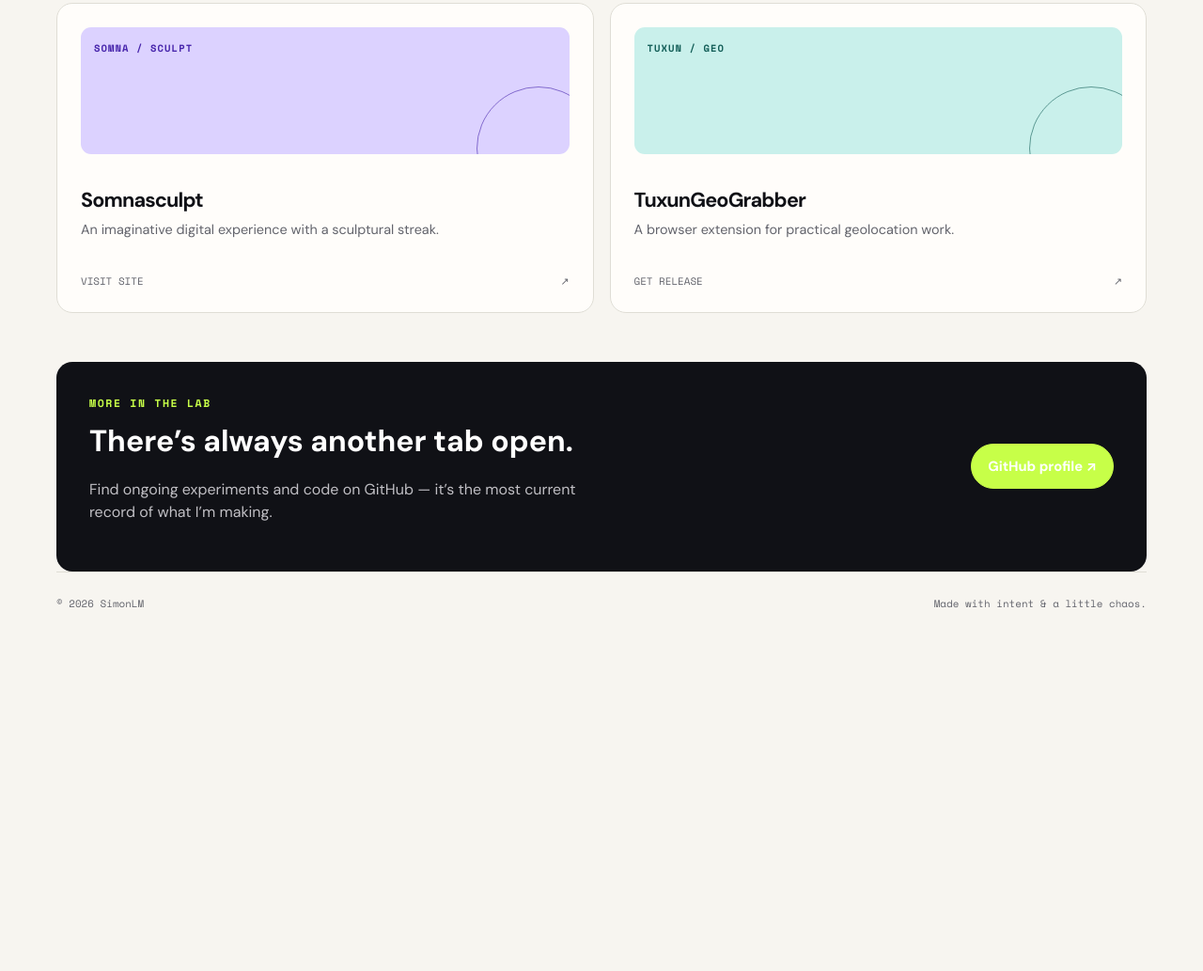
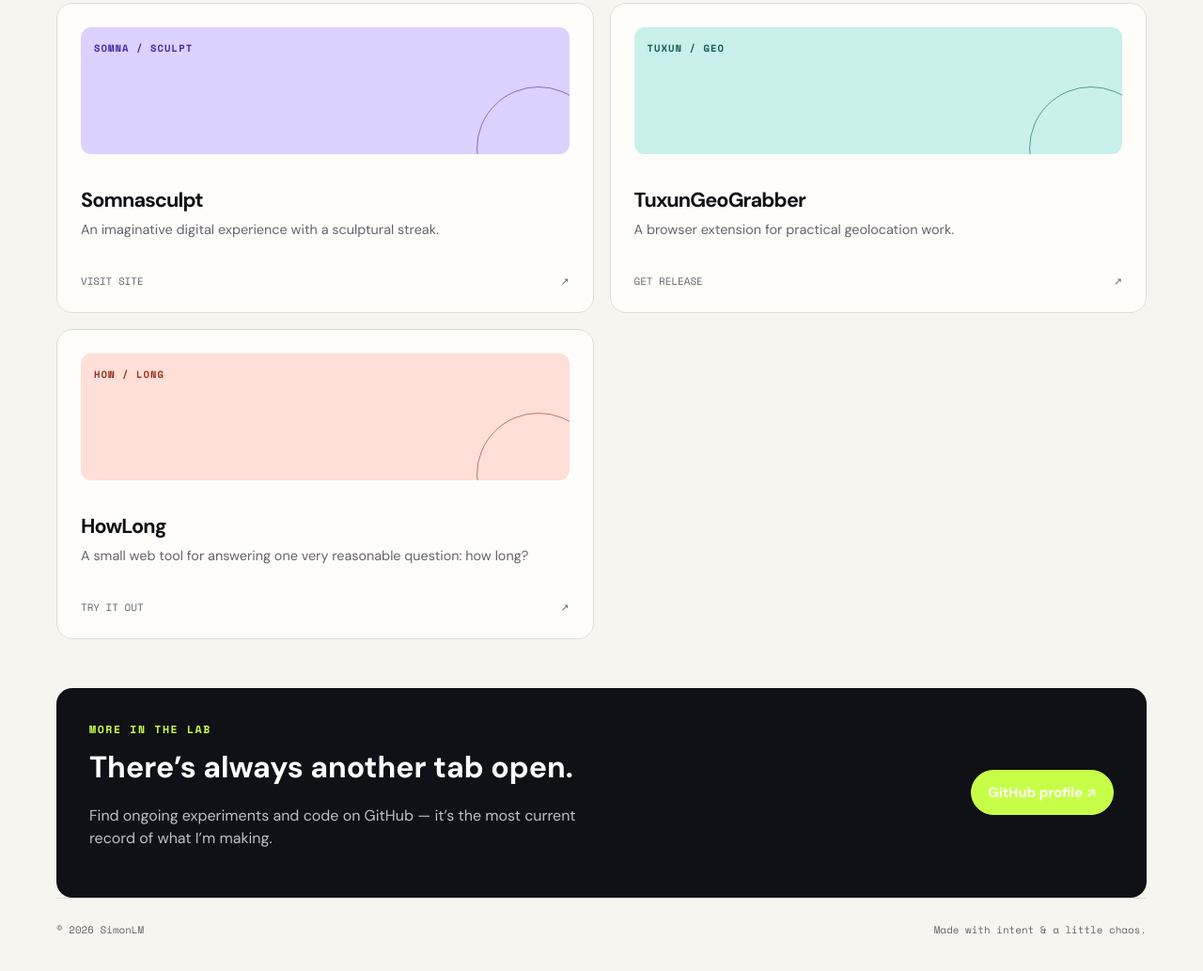
Before and after one commit to masalaempire/meweb, a plain HTML site: page projects.html in a window 1280 px wide. Shown: the part 883-1916 px from the top of the page at 94% size. Before the commit the page ends 1573 px from the top, so only its background shows below. Drawn offline with nearby package versions, Linux system fonts and the light colour scheme.

Commit message:
Add HowLong to projects

```diff
--- a/projects.html
+++ b/projects.html
@@ -12,6 +12,7 @@
 <a class="project" href="https://campfireguitar.pages.dev/" target="_blank" rel="noreferrer"><div class="project-art guitar">CAMPFIRE / GUITAR</div><div><h3>Campfire Guitar</h3><p>A creative web project with music at its centre.</p></div><footer><span>Visit site</span><span>↗</span></footer></a>
 <a class="project" href="https://somnasculpt.cc/" target="_blank" rel="noreferrer"><div class="project-art somna">SOMNA / SCULPT</div><div><h3>Somnasculpt</h3><p>An imaginative digital experience with a sculptural streak.</p></div><footer><span>Visit site</span><span>↗</span></footer></a>
 <a class="project" href="https://github.com/masalaempire/tuxungeograbber/releases/download/a/tuxungeograbber2.0.xpi" target="_blank" rel="noreferrer"><div class="project-art tuxun">TUXUN / GEO</div><div><h3>TuxunGeoGrabber</h3><p>A browser extension for practical geolocation work.</p></div><footer><span>Get release</span><span>↗</span></footer></a>
+<a class="project" href="https://howlong.baiqi-qian.workers.dev/" target="_blank" rel="noreferrer"><div class="project-art howlong">HOW / LONG</div><div><h3>HowLong</h3><p>A small web tool for answering one very reasonable question: how long?</p></div><footer><span>Try it out</span><span>↗</span></footer></a>
 </section>
 <section class="note"><div><div class="eyebrow" style="color:#c7ff48">More in the lab</div><h2 style="margin:8px 0 0;font-size:2rem">There’s always another tab open.</h2><p>Find ongoing experiments and code on GitHub — it’s the most current record of what I’m making.</p></div><a class="button acid" href="https://github.com/masalaempire" target="_blank" rel="noreferrer">GitHub profile ↗</a></section>
 </main><footer class="site-footer"><span>© 2026 SimonLM</span><span>Made with intent &amp; a little chaos.</span></footer></div></body></html>
```
